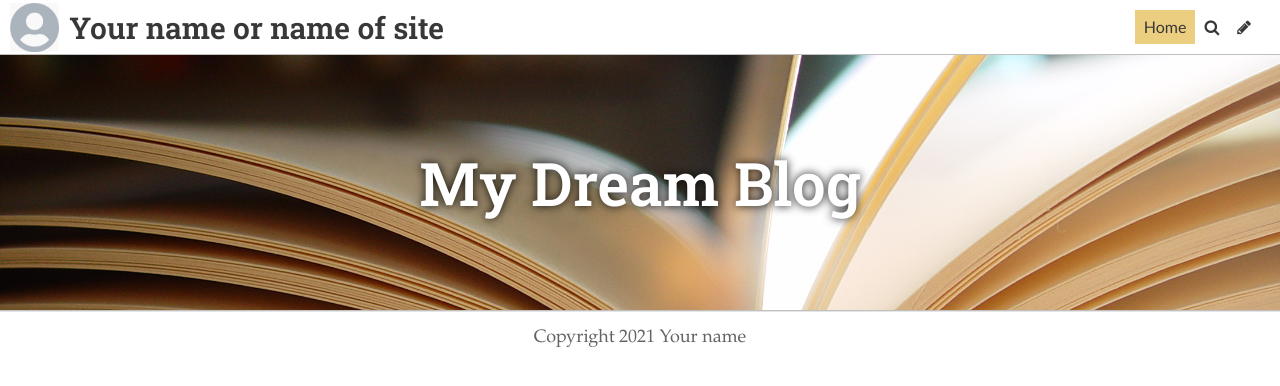
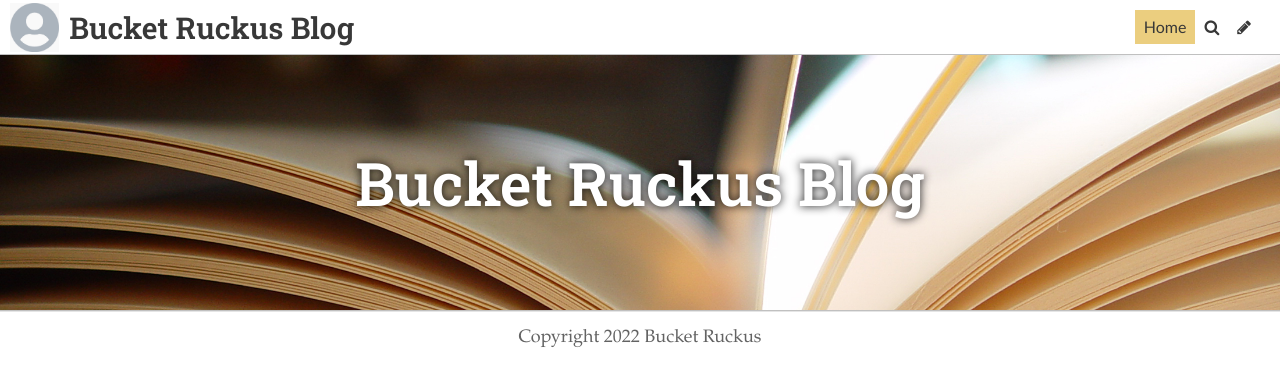
Before and after one commit to Pieper117/BucketRuckusBlog, a Jekyll site: the page built from index.html, in a window 1280 px wide. Shown: the top 386 px of the page. Built offline with Jekyll 4.4.1, drawn with Linux system fonts in a browser that asks for light colours; some web fonts are replaced; the list of posts is cut into pages by our own code.

Commit message:
Update Settings “general”

```diff
--- a/_data/settings.yml
+++ b/_data/settings.yml
@@ -1,13 +1,13 @@
-title: Your name or name of site
-description: A website with a blog
-header_text: My Dream Blog
+title: Bucket Ruckus Blog
+description: The blog page for Bucket Ruckus Composting
+footer_text: Copyright 2022 Bucket Ruckus
+header_feature_image: ../uploads/pages.jpg
+header_text: Bucket Ruckus Blog
 header_text_color: "#ffffff"
-footer_text: Copyright 2021 Your name
-header_feature_image: ../uploads/pages.jpg
-bannerheight: "20vmax"
-navbarheight: "55px"
-gridlayout: false
+bannerheight: 20vmax
+navbarheight: 55px
 logo: /uploads/logo.jpg
 favicon: /uploads/favicon.ico
+gridlayout: false
+fixednavbar: false
 upzoom: true
-fixednavbar: false
```
